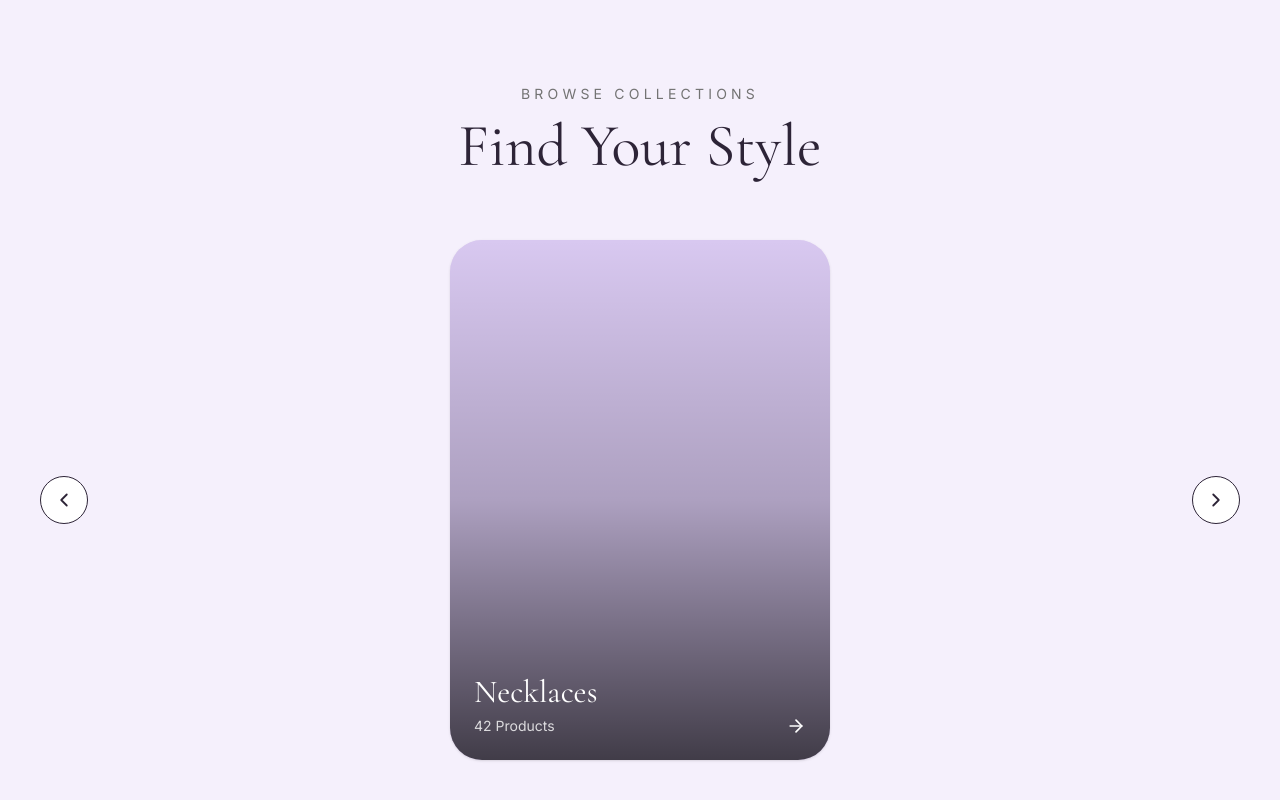
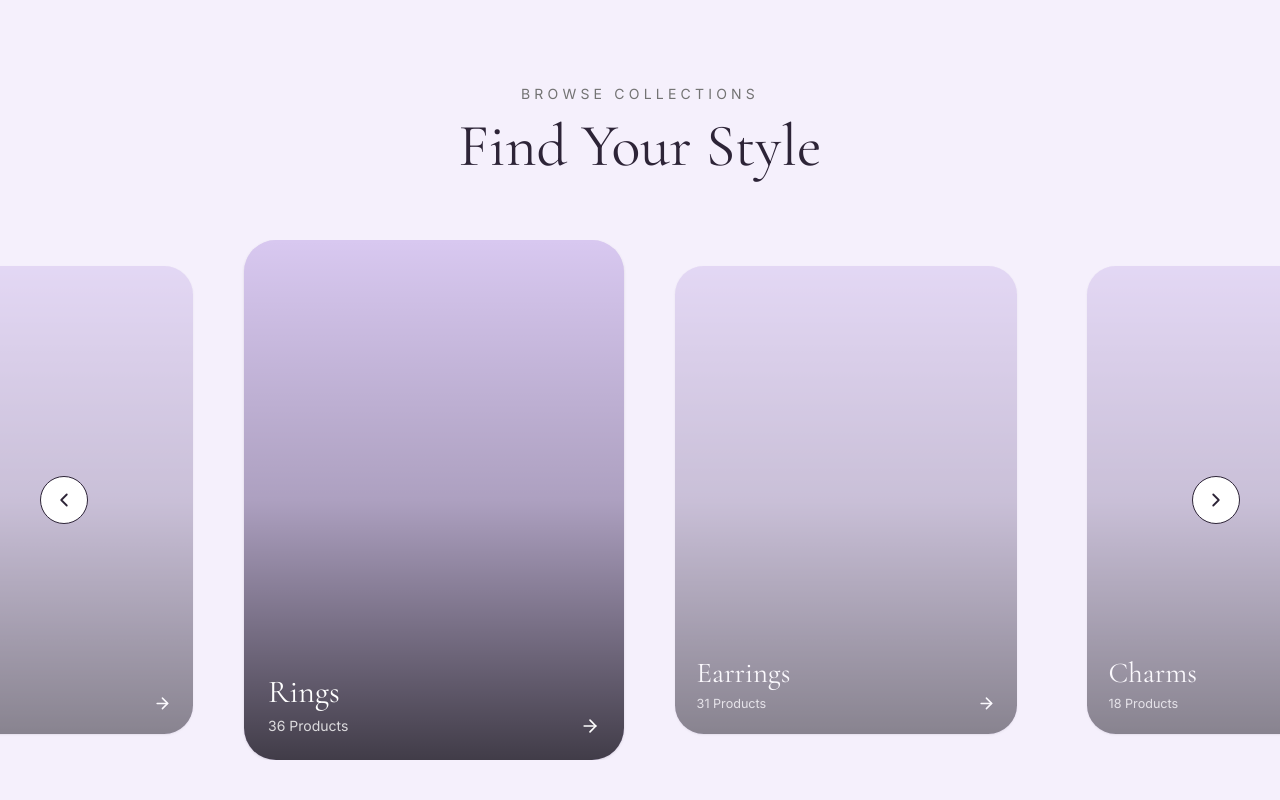
Before and after one commit to thepurplestudios/retail-interactive-experience, a Next.js app: page / in a window 1280 px wide. Shown: the part 1018-1818 px from the top of the page. Built offline with nearby package versions, Linux system fonts and the light colour scheme.

Commit message:
feat(categories): add active category card state

```diff
--- a/src/components/categories/layouts/DesktopLayout.tsx
+++ b/src/components/categories/layouts/DesktopLayout.tsx
@@ -1,4 +1,6 @@
 "use client";
+
+import { useState } from "react";
 
 import { ChevronLeft, ChevronRight } from "lucide-react";
 
@@ -7,6 +9,7 @@ import { CATEGORIES } from "../data/categories";
 import { DESKTOP_CATEGORY_LAYOUT } from "../data/desktop";
 
 export default function DesktopLayout() {
+  const [activeIndex, setActiveIndex] = useState(2);
   return (
     <section
       className="
@@ -40,10 +43,23 @@ export default function DesktopLayout() {
 
         {/* Carousel */}
 
-        <div className="relative flex items-center justify-center">
+        <div
+          className="
+            relative
+            overflow-hidden
+            flex
+            items-center
+            justify-center
+        "
+        >
+          {" "}
           {/* Left */}
-
           <button
+            onClick={() =>
+              setActiveIndex((prev) =>
+                prev === 0 ? CATEGORIES.length - 1 : prev - 1,
+              )
+            }
             className="
               absolute
               left-10
@@ -65,25 +81,45 @@ export default function DesktopLayout() {
           >
             <ChevronLeft size={22} />
           </button>
-
+          <div className="flex justify-center">
             {/* Card */}
-
             <div
+              className="flex items-center"
+              style={{
+                gap: DESKTOP_CATEGORY_LAYOUT.carousel.gap,
+              }}
+            >
+              {CATEGORIES.map((category, index) => (
+                <div
+                  key={category.id}
+                  className={`
+                    shrink-0
+                    transition-all
+                    duration-500
+                    ${index === activeIndex ? "scale-100 opacity-100" : "scale-90 opacity-60"}
+                    `}
                   style={{
                     width: DESKTOP_CATEGORY_LAYOUT.carousel.cardWidth,
                     height: DESKTOP_CATEGORY_LAYOUT.carousel.cardHeight,
                   }}
                 >
                   <CategoryCard
-              title={CATEGORIES[0].title}
-              productCount={CATEGORIES[0].productCount}
+                    title={category.title}
+                    productCount={category.productCount}
                     image=""
+                    href={category.href}
                   />
                 </div>
-
+              ))}
+            </div>
+          </div>
           {/* Right */}
-
           <button
+            onClick={() =>
+              setActiveIndex((prev) =>
+                prev === CATEGORIES.length - 1 ? 0 : prev + 1,
+              )
+            }
             className="
               absolute
               right-10
```
Lines whose indentation alone changed are shown as unchanged.
